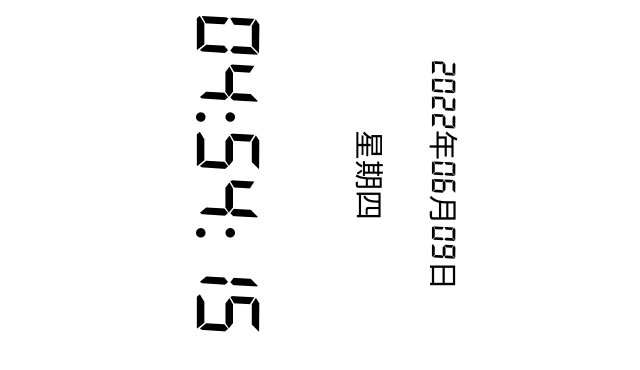
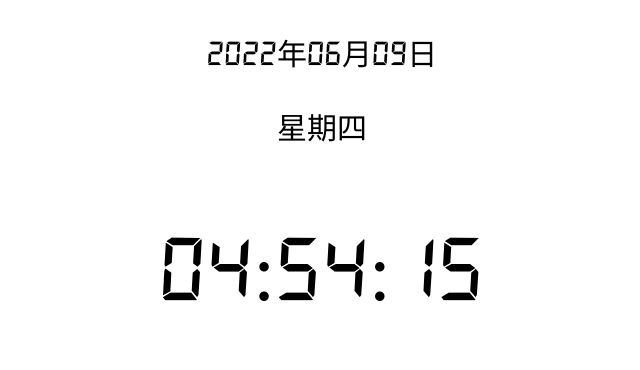
Before and after one commit to mitian233/kindle-timer, a plain HTML site: page clock.html in a window 1280 px wide. Shown: the whole page, without its empty margins (318-958 px from the left). Drawn offline with Linux system fonts and the light colour scheme; files whose address does not match are found by name.

Commit message:
Repair kindle browser support

```diff
--- a/clock.html
+++ b/clock.html
@@ -15,48 +15,41 @@
         }
     </style>
 </head>
-<body style="text-align: center; transform:rotate(90deg)">
+<body style="text-align: center">
     <div>
         <p style="font-size: 30px"><span id="year"></span>年<span id="month"></span>月<span id="date"></span>日</p>
         <p style="font-size: 30px">星期<span id="week"></span></p>
         <p style="font-size: 80px"><span id="hour"></span>:<span id="minute"></span>:<span id="second"></span></p>
     </div>
     <script type="application/javascript">
-        let year_span = document.getElementById('year');
-        let month_span = document.getElementById('month');
-        let date_span = document.getElementById('date');
-        let week_span = document.getElementById('week');
-        let hour_span = document.getElementById('hour');
-        let minute_span = document.getElementById('minute');
-        let second_span = document.getElementById('second');
-        let addZero = val => val < 10 ? '0' + val : val;
-        let trans = val => {
-            let obj = {
-                0:'日',
-                1:'一',
-                2:'二',
-                3:'三',
-                4:'四',
-                5:'五',
-                6:'六'
-            }
-            return obj[val];
+        var year_span = document.getElementById('year');
+        var month_span = document.getElementById('month');
+        var date_span = document.getElementById('date');
+        var week_span = document.getElementById('week');
+        var hour_span = document.getElementById('hour');
+        var minute_span = document.getElementById('minute');
+        var second_span = document.getElementById('second');
+        function addZero(val) {
+            var result = val;
+            if(val<10) result='0'+val;
+            return result;
         }
+        var trans = ['日', '一', '二', '三', '四', '五', '六'];
         setTime()
         function setTime() {
-            let date = new Date();
-            let year = date.getFullYear();
-            let month = date.getMonth() + 1;
-            let day = date.getDate();
-            let hour = date.getHours();
-            let minute = date.getMinutes();
-            let second = date.getSeconds();
-            let week = date.getDay();
+            var date = new Date();
+            var year = date.getFullYear();
+            var month = date.getMonth() + 1;
+            var day = date.getDate();
+            var hour = date.getHours();
+            var minute = date.getMinutes();
+            var second = date.getSeconds();
+            var week = date.getDay();
 
             year_span.innerHTML = year;
             month_span.innerHTML = addZero(month);
             date_span.innerHTML = addZero(day);
-            week_span.innerHTML = trans(week);
+            week_span.innerHTML = trans[week];
             hour_span.innerHTML = addZero(hour);
             minute_span.innerHTML = addZero(minute);
             second_span.innerHTML = addZero(second);
```
